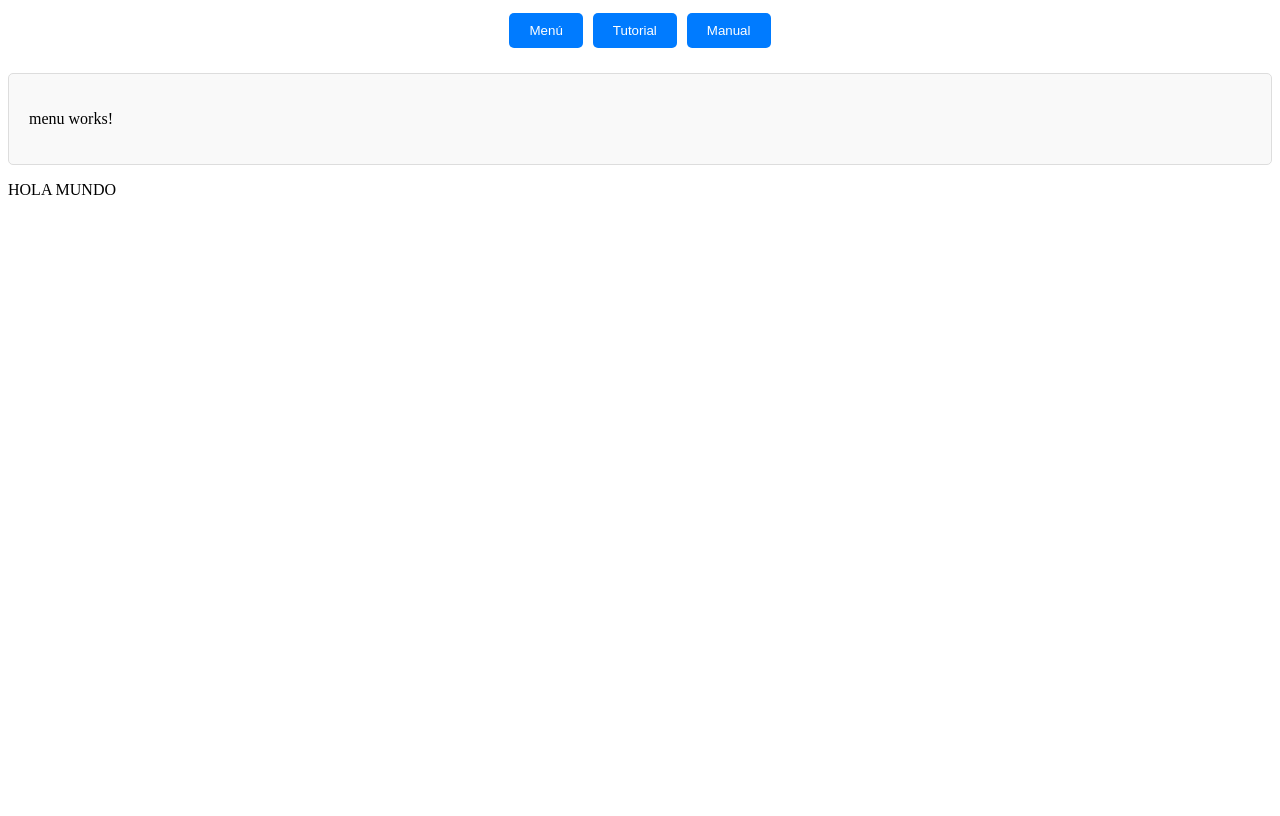
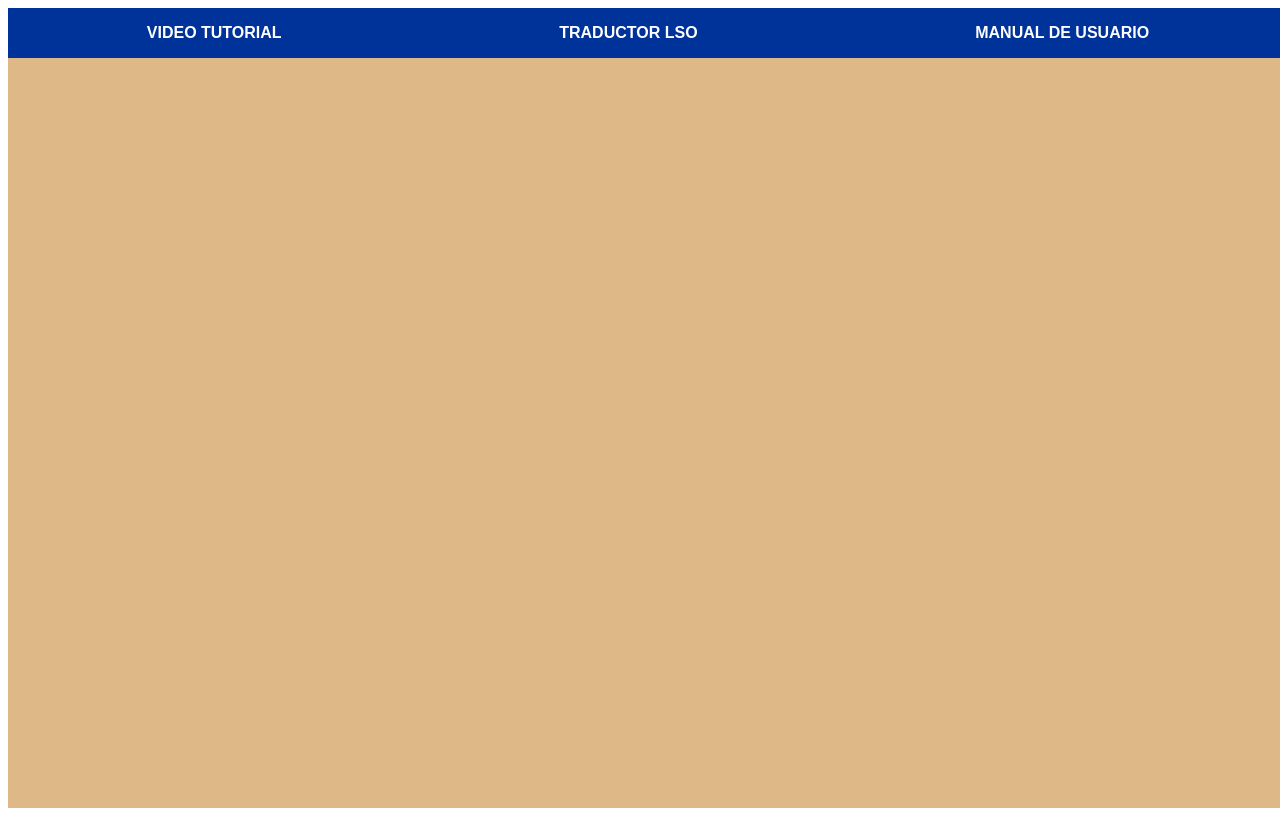
Before and after one commit to Kevinhd999/front_traductor, an Angular app: page / in a window 1280 px wide. Built offline with nearby package versions, Linux system fonts and the light colour scheme.

Commit message:
Avance en la vista despues de que se corrompiera la anteriro

```diff
--- a/src/app/app.component.css
+++ b/src/app/app.component.css
@@ -0,0 +1,4 @@
+app-principal {
+    width: 100vw;
+    height: 100vh;
+  }
--- a/src/app/app.component.html
+++ b/src/app/app.component.html
@@ -1,3 +1 @@
 <app-principal></app-principal>
-
-<p>HOLA MUNDO</p>
--- a/src/app/principal/manual/manual.component.css
+++ b/src/app/principal/manual/manual.component.css
@@ -0,0 +1,23 @@
+/* Contenedor principal del manual */
+.manual-container {
+    text-align: center;
+    padding: 5%;
+    width: 80%;
+    margin: auto;
+  }
+
+  /* Título del manual */
+  .manual-title {
+    color: #003399;
+    font-size: 2rem;
+    font-weight: bold;
+    margin-bottom: 2%;
+  }
+
+  /* Contenedor del PDF */
+  .manual-content {
+    display: flex;
+    justify-content: center;
+    margin-top: 3%;
+    height: 60%;
+  }
--- a/src/app/principal/manual/manual.component.html
+++ b/src/app/principal/manual/manual.component.html
@@ -1,3 +1,7 @@
-<p>
-  manual works!
-</p>
+<div class="manual-container">
+  <h2 class="manual-title">MANUAL DE USUARIO</h2>
+
+  <div class="manual-content">
+    <embed src="assets/manual.pdf" type="application/pdf" class="manual-pdf" />
+  </div>
+</div>
--- a/src/app/principal/principal.component.css
+++ b/src/app/principal/principal.component.css
@@ -1,30 +1,61 @@
-/* Contenedor de botones */
-.tab-buttons {
+/* Contenedor de la barra de navegación */
+.navbar {
   display: flex;
-  justify-content: center;
-  margin-bottom: 20px;
+  justify-content: space-around;
+  background-color: #003399; /* Azul oscuro */
+  padding: 15px 0;
 }
 
 /* Botones de los tabs */
-.tab-buttons button {
+
+.content{
+  height: 100vh;
+  width: 100vw;
+  background-color: burlywood;
+}
+  .navbar button {
+    background: none;
+    border: none;
+    color: white;
+    font-size: 16px;
+    font-weight: bold;
+    cursor: pointer;
+
+    transition: 0.3s;
+    text-transform: uppercase;
+  }
+
+/* Resalta el tab activo */
+.navbar button.active {
+  border-bottom: 3px solid red;
+}
+
+/* Contenedor del contenido del tab */
+.tab-content {
+  text-align: center;
+  padding: 20px;
+  display: flex;
+  flex-direction: column;
+  height: 80%;
+  width: 100%;
+}
+
+.buttons-container {
+  margin-top: 20px;
+}
+
+.buttons-container button {
   background-color: #007bff;
   color: white;
   border: none;
-  padding: 10px 20px;
-  margin: 5px;
+  padding: 15px 30px;
+  margin: 10px;
+  font-size: 18px;
   cursor: pointer;
   border-radius: 5px;
   transition: background 0.3s;
 }
 
-.tab-buttons button:hover {
+.buttons-container button:hover {
   background-color: #0056b3;
 }
-
-/* Contenido de los tabs */
-.tab-content {
-  padding: 20px;
-  border: 1px solid #ddd;
-  border-radius: 5px;
-  background: #f9f9f9;
-}
--- a/src/app/principal/principal.component.html
+++ b/src/app/principal/principal.component.html
@@ -1,15 +1,23 @@
-<div class="tab-buttons">
-  <button (click)="selectedTab = 'menu'">Menú</button>
-  <button (click)="selectedTab = 'tutorial'">Tutorial</button>
-  <button (click)="selectedTab = 'manual'">Manual</button>
+<div class = "content">
+  <div class="navbar">
+    <button (click)="selectedTab = 'tutorial'" [class.active]="selectedTab === 'tutorial'">VIDEO TUTORIAL</button>
+    <button (click)="selectedTab = 'traductor'" [class.active]="selectedTab === 'traductor'">TRADUCTOR LSO</button>
+    <button (click)="selectedTab = 'manual'" [class.active]="selectedTab === 'manual'">MANUAL DE USUARIO</button>
   </div>
 
-<div class="tab-content" *ngIf="selectedTab === 'menu'">
-  <app-menu></app-menu>
+  <div class="tab-content" *ngIf="selectedTab === 'traductor'">
+    <h2>Bienvenido/a HandsSpeak</h2>
+    <div class="buttons-container">
+      <button>ENTRAR DE SEÑAS A TEXTO</button>
+      <button>ENTRAR AL ALFABETO</button>
     </div>
+  </div>
+
   <div class="tab-content" *ngIf="selectedTab === 'tutorial'">
     <app-tutorial></app-tutorial>
   </div>
+
   <div class="tab-content" *ngIf="selectedTab === 'manual'">
     <app-manual></app-manual>
   </div>
+</div>
--- a/src/app/principal/tutorial/tutorial.component.css
+++ b/src/app/principal/tutorial/tutorial.component.css
@@ -0,0 +1,39 @@
+/* Contenedor principal del tutorial */
+.tutorial-container {
+    text-align: center;
+    padding: 5%;
+    width: 80%;
+    margin: auto;
+    background-color: transparent;
+  }
+
+  /* Título del tutorial */
+  .tutorial-title {
+    color: #003399;
+    font-size: 2rem; /* Escalable según el tamaño del texto base */
+    font-weight: bold;
+    margin-bottom: 2%;
+  }
+
+  /* Texto descriptivo */
+  .tutorial-text {
+    font-size: 1.2rem;
+    color: #333;
+    line-height: 1.5;
+    margin-bottom: 2%;
+  }
+
+  /* Contenedor del video */
+  .video-container {
+    display: flex;
+    justify-content: center;
+    margin-top: 3%;
+  }
+
+  /* Estilo del video */
+  .video-container video {
+    width: 50%;
+    height: 40%;
+    border-radius: 1.5rem;
+    box-shadow: 0 0.5rem 1rem rgba(0, 0, 0, 0.2);
+  }
--- a/src/app/principal/tutorial/tutorial.component.html
+++ b/src/app/principal/tutorial/tutorial.component.html
@@ -1,3 +1,18 @@
-<p>
-  tutorial works!
-</p>
+<div class="tutorial-container">
+  <h2 class="tutorial-title">HandsSpeak: Conectando comunidades</h2>
+  <p class="tutorial-text">
+    En LSO, creemos que la comunicación es un puente esencial para unir a las personas.
+    Nuestra plataforma facilita la conexión entre personas sordas y oyentes, promoviendo la inclusión y la diversidad
+    a través de la traducción en tiempo real de la lengua de señas.
+  </p>
+  <p class="tutorial-text">
+    ¿No sabes cómo usar LSO? ¡No te preocupes! Te invitamos a ver este video tutorial para empezar.
+  </p>
+
+  <div class="video-container">
+    <video controls>
+      <source src="assets/tutorial.mp4" type="video/mp4">
+      Tu navegador no soporta la reproducción de videos.
+    </video>
+  </div>
+</div>
```
Lines whose indentation alone changed are shown as unchanged.
